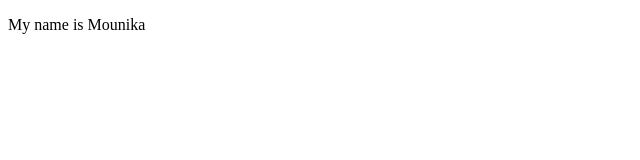
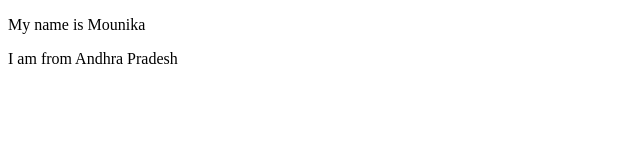
Before and after one commit to sannapamounikareddy/MounikaRepoOne, a plain HTML site: page index.html in a window 1280 px wide. Shown: the whole page, without its empty margins (0-640 px from the left). Drawn offline with Linux system fonts and the light colour scheme.

Commit message:
This is the second comment

```diff
--- a/index.html
+++ b/index.html
@@ -10,5 +10,6 @@
     <P>
         My name is Mounika
     </P>
+    <P> I am from Andhra Pradesh</P>
 </body>
 </html>
```
